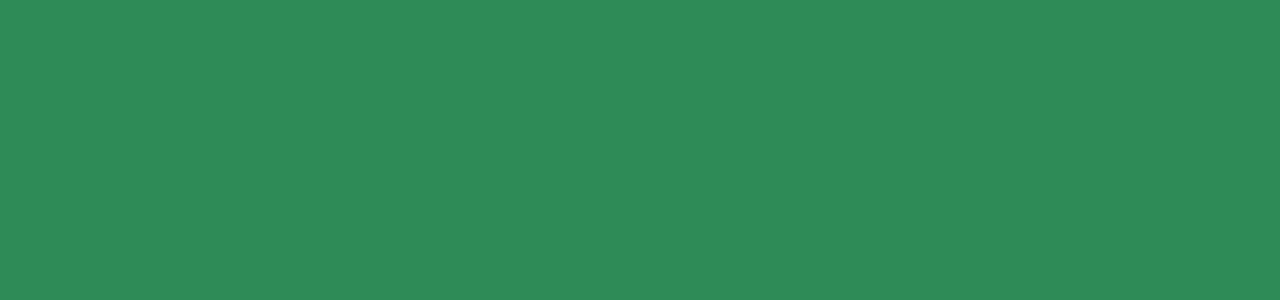
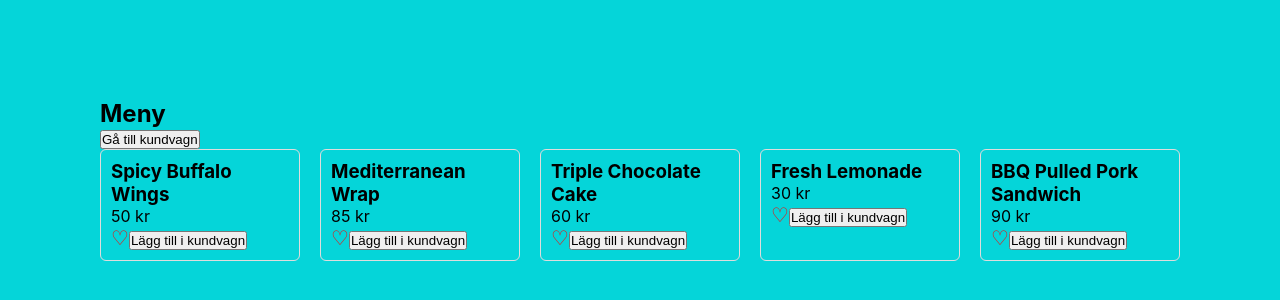
Before and after one commit to aleksanderlukic/slutuppgift, a React (Create React App) app: page /menu in a window 1280 px wide. Before the commit this address had no page. Shown: the part 220-520 px from the top of the page. Built offline with nearby package versions, Linux system fonts and the light colour scheme; data requests are answered from the project's data file.

Commit message:
Alla ändringar här

```diff
--- /dev/null
+++ b/db.json
@@ -0,0 +1,96 @@
+{
+  "products": [
+    {
+      "id": 1,
+      "name": "Spicy Buffalo Wings",
+      "category": "starter",
+      "price": 50,
+      "image": "buffalo-wings.png",
+      "description": "Crispy wings with a spicy glaze, perfect for a fiery start."
+    },
+    {
+      "id": 2,
+      "name": "Mediterranean Wrap",
+      "category": "main",
+      "price": 85,
+      "image": "mediterranean-wrap.png",
+      "description": "A soft wrap filled with grilled veggies, hummus, and chicken."
+    },
+    {
+      "id": 3,
+      "name": "Triple Chocolate Cake",
+      "category": "dessert",
+      "price": 60,
+      "image": "triple-chocolate-cake.png",
+      "description": "A decadent treat with layers of rich chocolate goodness."
+    },
+    {
+      "id": 4,
+      "name": "Fresh Lemonade",
+      "category": "drink",
+      "price": 30,
+      "image": "fresh-lemonade.png",
+      "description": "A refreshing blend of citrus and sweetness."
+    },
+    {
+      "id": 5,
+      "name": "BBQ Pulled Pork Sandwich",
+      "category": "main",
+      "price": 90,
+      "image": "bbq-pulled-pork.png",
+      "description": "Tender pulled pork, smoky BBQ sauce, and pickles on a toasted bun."
+    }
+  ],
+  "orders": [
+    {
+      "id": "1001",
+      "uuid": "abcd-1234-efgh-5678",
+      "userId": 1,
+      "fullName": "Alex Example",
+      "streetAddress": "123 Code St",
+      "apartment": "4A",
+      "city": "Codetown",
+      "postalCode": "12345",
+      "phone": "0700000000",
+      "deliveryNote": "Leave at the door.",
+      "items": [
+        {
+          "id": 1,
+          "name": "Spicy Buffalo Wings",
+          "category": "starter",
+          "price": 50,
+          "image": "buffalo-wings.png",
+          "description": "Crispy wings with a spicy glaze, perfect for a fiery start.",
+          "quantity": 2
+        },
+        {
+          "id": 3,
+          "name": "Triple Chocolate Cake",
+          "category": "dessert",
+          "price": 60,
+          "image": "triple-chocolate-cake.png",
+          "description": "A decadent treat with layers of rich chocolate goodness.",
+          "quantity": 1
+        }
+      ],
+      "totalPrice": 160,
+      "createdAt": "2025-06-05T10:15:00.000Z",
+      "paymentMethod": "card",
+      "paymentDetails": {
+        "cardNumber": "**** **** **** 1234"
+      }
+    }
+  ],
+  "users": [
+    {
+      "id": 1,
+      "phone": "0700000000",
+      "password": "password123",
+      "fullName": "Alex Example",
+      "streetAddress": "123 Code St",
+      "apartment": "4A",
+      "city": "Codetown",
+      "postalCode": "12345"
+    }
+  ]
+}
--- a/package.json
+++ b/package.json
@@ -18,7 +18,8 @@
     "start": "react-scripts start",
     "build": "react-scripts build",
     "test": "react-scripts test",
-    "eject": "react-scripts eject"
+    "eject": "react-scripts eject",
+    "server": "json-server --watch db.json --port 5000"
   },
   "eslintConfig": {
     "extends": [
@@ -37,5 +38,8 @@
       "last 1 firefox version",
       "last 1 safari version"
     ]
+  },
+  "devDependencies": {
+    "json-server": "^1.0.0-beta.3"
   }
 }
--- a/src/App.js
+++ b/src/App.js
@@ -1,13 +1,28 @@
-import './App.css';
-import { BrowserRouter, Routes, Route, redirect } from 'react-router-dom';
-import LoginForm from './Components/LoginForm/LoginForm.jsx';
+// File: src/App.js
+import "./App.css";
+import { BrowserRouter, Routes, Route, Navigate } from "react-router-dom";
+import LoginForm from "./Components/LoginForm/LoginForm.jsx";
+import Home from "./Components/HomePage/Home.jsx";
+import Cart from "./Components/CartPage/Cart.jsx";
+import Favorite from "./Components/FavortitePage/Favorite.jsx";
+import Menu from "./Components/MenuPage/Menu.jsx";
+import Payment from "./Components/PaymentPage/Payment.jsx";
+import ThankYou from "./Components/ThankYouPage/Thankyou.jsx";
+
 function App() {
   return (
     <BrowserRouter>
-    {/* header eller navbar  */}
+      {/* header eller navbar */}
       <Routes>
-        <Route path="/" element={<LoginForm />} />
-        <Route path="/home" element={<LoginForm />} />
+        <Route path="/" element={<Home />} />
+        <Route path="/login" element={<LoginForm />} />
+        <Route path="/cart" element={<Cart />} />
+        <Route path="/favorite" element={<Favorite />} />
+        <Route path="/menu" element={<Menu />} />
+        <Route path="/payment" element={<Payment />} />
+        <Route path="/thankyou" element={<ThankYou />} />
+        {/* fallback */}
+        <Route path="*" element={<Navigate to="/login" replace />} />
       </Routes>
       {/* footer */}
     </BrowserRouter>
@@ -15,5 +30,3 @@ function App() {
 }
 
 export default App;
-
-// Arbeta även med usenavigate när du vill redirecta till en annan sida via kod
--- a/src/Components/CartPage/Cart.jsx
+++ b/src/Components/CartPage/Cart.jsx
@@ -1,24 +1,53 @@
+// File: src/Components/CartPage/Cart.jsx
+import { Link, useNavigate } from "react-router-dom";
+import { useState, useEffect } from "react";
 import "./Cart.css";
 
 export default function Cart() {
-  const cart = JSON.parse(localStorage.getItem("cart")) || [];
-  const total = cart.reduce((sum, item) => sum + item.price * item.qty, 0);
+  const navigate = useNavigate();
+  const [cart, setCart] = useState([]);
+
+  useEffect(() => {
+    const storedCart = JSON.parse(localStorage.getItem("cart")) || [];
+    setCart(storedCart);
+  }, []);
+
+  const total = cart.reduce(
+    (sum, item) => sum + item.price * (item.quantity || 1),
+    0
+  );
+
+  const handleClearCart = () => {
+    localStorage.removeItem("cart");
+    setCart([]);
+  };
 
   return (
     <div className="cart">
       <h2>Din varukorg</h2>
+      {cart.length === 0 ? (
+        <p>Din varukorg är tom.</p>
+      ) : (
+        <>
           {cart.map((item) => (
             <div key={item.id} className="cart-item">
               <span>
-            {item.name} x{item.qty}
+                {item.name} x{item.quantity || 1}
               </span>
-          <span>{item.price * item.qty} kr</span>
+              <span>{item.price * (item.quantity || 1)} kr</span>
             </div>
           ))}
           <p className="total">Totalt: {total} kr</p>
-      <a href="/payment">
+          <div className="cart-buttons">
+            <button className="clear-btn" onClick={handleClearCart}>
+              Töm kundvagn
+            </button>
+            <Link to="/payment">
               <button className="checkout-btn">Till betalning</button>
-      </a>
+            </Link>
+          </div>
+        </>
+      )}
     </div>
   );
 }
--- a/src/Components/FavortitePage/Favorite.jsx
+++ b/src/Components/FavortitePage/Favorite.jsx
@@ -1,5 +1,5 @@
 import { useEffect, useState } from "react";
-import "./Favorites.css";
+import "./Favorite.css";
 
 export default function Favorites() {
   const [products, setProducts] = useState([]);
--- a/src/Components/MenuPage/Menu.jsx
+++ b/src/Components/MenuPage/Menu.jsx
@@ -1,4 +1,6 @@
+// File: src/Components/MenuPage/Menu.jsx
 import { useEffect, useState } from "react";
+import { useNavigate } from "react-router-dom";
 import "./Menu.css";
 
 export default function Menu() {
@@ -6,6 +8,11 @@ export default function Menu() {
   const [favorites, setFavorites] = useState(
     () => JSON.parse(localStorage.getItem("favorites")) || []
   );
+  const [cart, setCart] = useState(
+    () => JSON.parse(localStorage.getItem("cart")) || []
+  );
+
+  const navigate = useNavigate();
 
   useEffect(() => {
     fetch("http://localhost:5000/products")
@@ -21,16 +28,44 @@ export default function Menu() {
     localStorage.setItem("favorites", JSON.stringify(updated));
   };
 
+  const addToCart = (product) => {
+    const updatedCart = [...cart, { ...product, quantity: 1 }];
+    setCart(updatedCart);
+    localStorage.setItem("cart", JSON.stringify(updatedCart));
+  };
+
+  const handleGoToCart = () => {
+    navigate("/cart");
+  };
+
   return (
     <div className="menu">
       <h2>Meny</h2>
+      <button
+        onClick={handleGoToCart}
+        className="go-to-cart"
+        aria-label="Go to Cart"
+      >
+        Gå till kundvagn
+      </button>
       <div className="menu-grid">
         {products.map((p) => (
           <div key={p.id} className="menu-card">
             <h3>{p.name}</h3>
             <p>{p.price} kr</p>
-            <button onClick={() => toggleFavorite(p.id)} className="heart">
+            <button
+              onClick={() => toggleFavorite(p.id)}
+              className="heart"
+              aria-label="Toggle Favorite"
+            >
               {favorites.includes(p.id) ? "♥" : "♡"}
+            </button>
+            <button
+              onClick={() => addToCart(p)}
+              className="add-to-cart"
+              aria-label="Add to Cart"
+            >
+              Lägg till i kundvagn
             </button>
           </div>
         ))}
--- a/src/Components/ThankYouPage/Thankyou.jsx
+++ b/src/Components/ThankYouPage/Thankyou.jsx
@@ -1,4 +1,4 @@
-import "./ThankYou.css";
+import "./Thankyou.css";
 
 export default function ThankYou() {
   return (
--- a/src/index.css
+++ b/src/index.css
@@ -4,13 +4,10 @@
   box-sizing: border-box;
 }
 
-
-
-
 body {
   margin: 0;
-  font-family: -apple-system, BlinkMacSystemFont, 'Segoe UI', 'Roboto', 'Oxygen',
-    'Ubuntu', 'Cantarell', 'Fira Sans', 'Droid Sans', 'Helvetica Neue',
+  font-family: -apple-system, BlinkMacSystemFont, "Segoe UI", "Roboto", "Oxygen",
+    "Ubuntu", "Cantarell", "Fira Sans", "Droid Sans", "Helvetica Neue",
     sans-serif;
   -webkit-font-smoothing: antialiased;
   -moz-osx-font-smoothing: grayscale;
@@ -18,10 +15,10 @@ body {
   justify-content: center;
   align-items: center;
   min-height: 100vh;
-  background: seagreen;
+  background: #05d5d9;
 }
 
 code {
-  font-family: source-code-pro, Menlo, Monaco, Consolas, 'Courier New',
+  font-family: source-code-pro, Menlo, Monaco, Consolas, "Courier New",
     monospace;
 }
```
Also changed, not shown: src/Components/CartPage/Cart.css (indentation only), src/Components/ThankYouPage/Thankyou.css (indentation only), 1 other file (tests, documents, lock files or other folders). Lines whose indentation alone changed are shown as unchanged.
